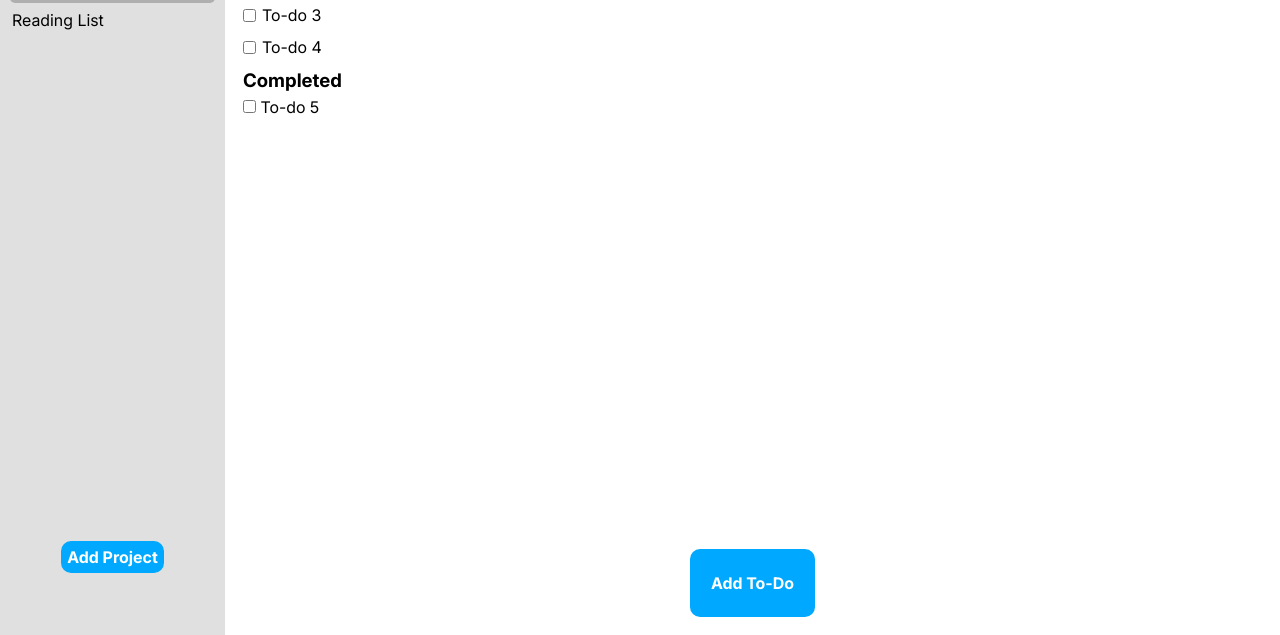
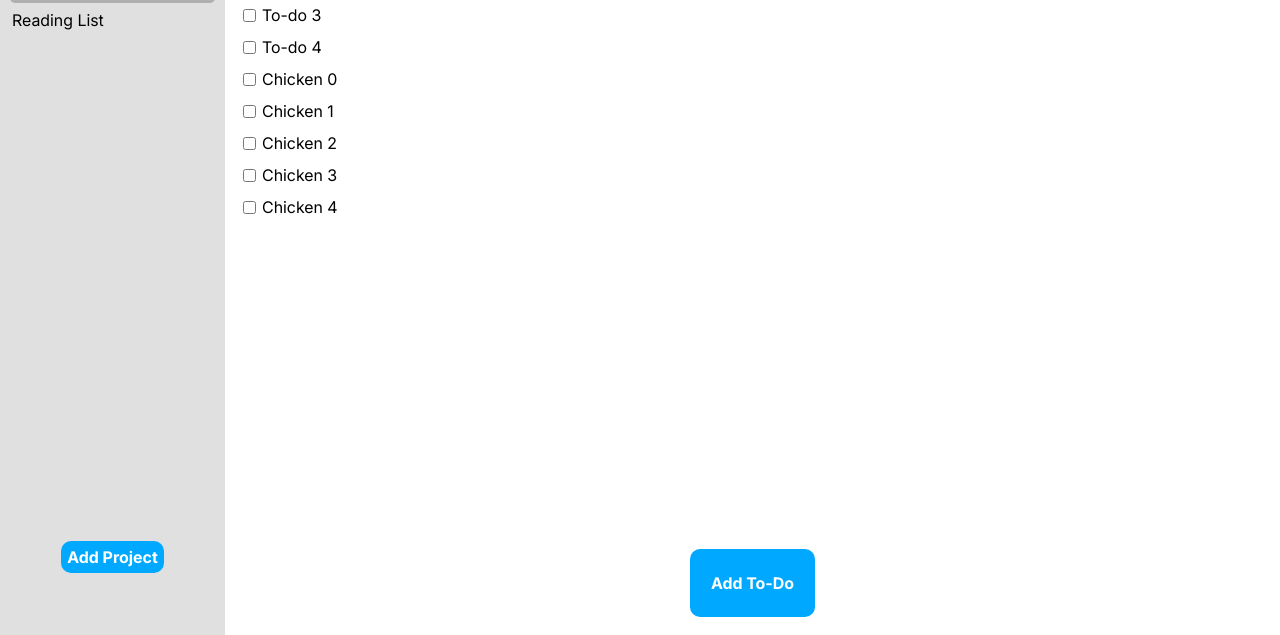
Before and after one commit to AnLaxina/to-do-list, a website built with webpack: page src/template.html in a window 1280 px wide. Shown: the part 165-800 px from the top of the page. Built offline with nearby package versions, Linux system fonts and the light colour scheme.

Commit message:
Add working functionality for  populating main section based on to-dos

```diff
--- a/src/css/main-section.css
+++ b/src/css/main-section.css
@@ -1,7 +1,6 @@
 main {
     display: flex;
     flex-direction: column;
-    align-items: left;
     padding: 18px;
 }
 
@@ -24,7 +23,7 @@
     cursor: pointer;
 }
 
-input[name*="to-do-"]:checked+label[for*="to-do"] {
+input:checked+label {
     text-decoration: line-through;
     opacity: 0.5;
 }
--- a/src/index.js
+++ b/src/index.js
@@ -1,6 +1,7 @@
 import SidebarManager from "./js/DOM/sidebar-manager";
 import ModalManager from "./js/DOM/modal-manager";
 import MainSectionManager from "./js/DOM/main-section-manager";
+import ProjectManager from "./js/project-manager";
 
 import Project from "./js/project";
 import ToDo from "./js/todo";
@@ -12,6 +13,7 @@
 
 
 // DOM related methods
+ProjectManager.addToDos(0);
 SidebarManager.initialize();
 ModalManager.initialize();
 MainSectionManager.initialize();
--- a/src/js/DOM/main-section-manager.js
+++ b/src/js/DOM/main-section-manager.js
@@ -4,10 +4,12 @@
     static mainSection = document.querySelector("main");
     static firstProject = ProjectManager.listOfProjects[0];
     static #firstInitialization = true;
+    static #toDoSection = document.querySelector(".to-dos");
 
     static initialize(projectIndex) {
         if (this.#firstInitialization) {
             this.#loadProjectTitleDOM(0)
+            this.#loadToDosDOM(0);
             this.#firstInitialization = false;
         }
         else {
@@ -22,4 +24,27 @@
         const projectName = ProjectManager.listOfProjects[projectIndex].name;
         projectTitleNode.textContent = projectName;
     }
+
+    static #loadToDosDOM(projectIndex) {
+        ProjectManager.getToDoList(projectIndex).forEach((toDoItem, index) => {
+            const divNode = document.createElement("div");
+            divNode.classList.add("to-do-item");
+
+            const inputCheckbox = document.createElement("input");
+            inputCheckbox.type = "checkbox";
+            inputCheckbox.name = `${toDoItem.title}-${index}`;
+            inputCheckbox.id = `${toDoItem.title}-${index}`;
+
+            const label = document.createElement("label");
+            label.htmlFor = `${toDoItem.title}-${index}`;
+            label.textContent = toDoItem.title;
+
+            divNode.appendChild(inputCheckbox);
+            divNode.appendChild(label);
+
+            this.#toDoSection.append(divNode);
+        })
+
+
+    }
 }
--- a/src/template.html
+++ b/src/template.html
@@ -31,13 +31,13 @@
                 <label for="to-do-4">To-do 4</label>
             </div>
 
-            <div class="completed-to-do" style="visibility: shown;">
+            <!-- <div class="completed-to-do" style="visibility: shown;">
                 <h3>Completed</h3>
                 <div class="to-do-item-completed">
                     <input type="checkbox" name="to-do-5" id="to-do-5">
                     <label for="to-do-5">To-do 5</label>
                 </div>
-            </div>
+            </div> -->
         </div>
 
         <button class="add-to-do" type="button">Add To-Do</button>
```
